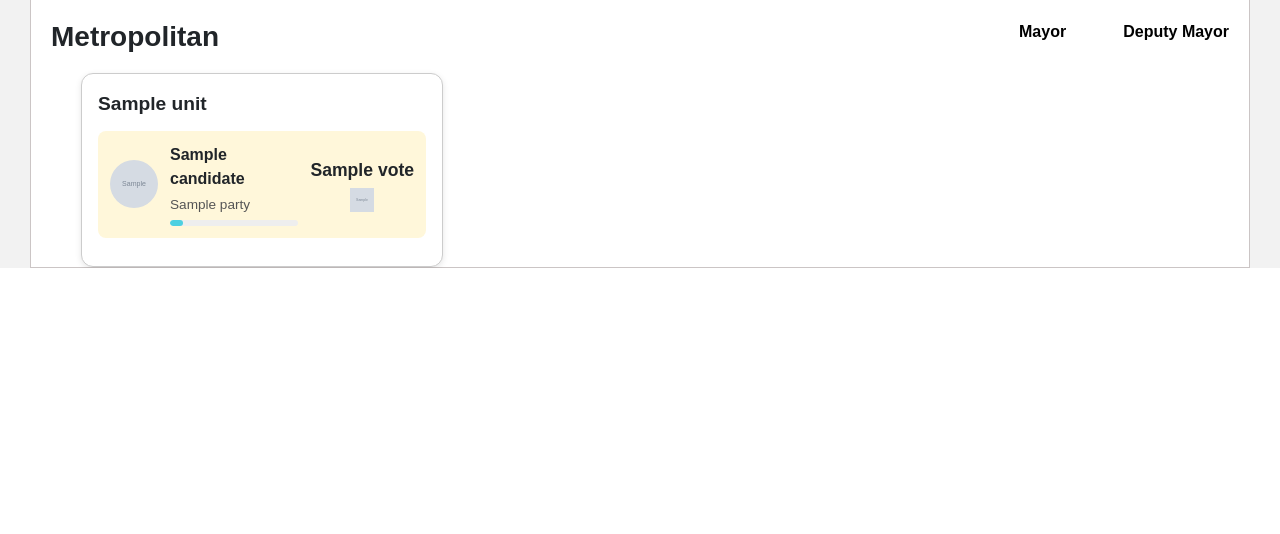
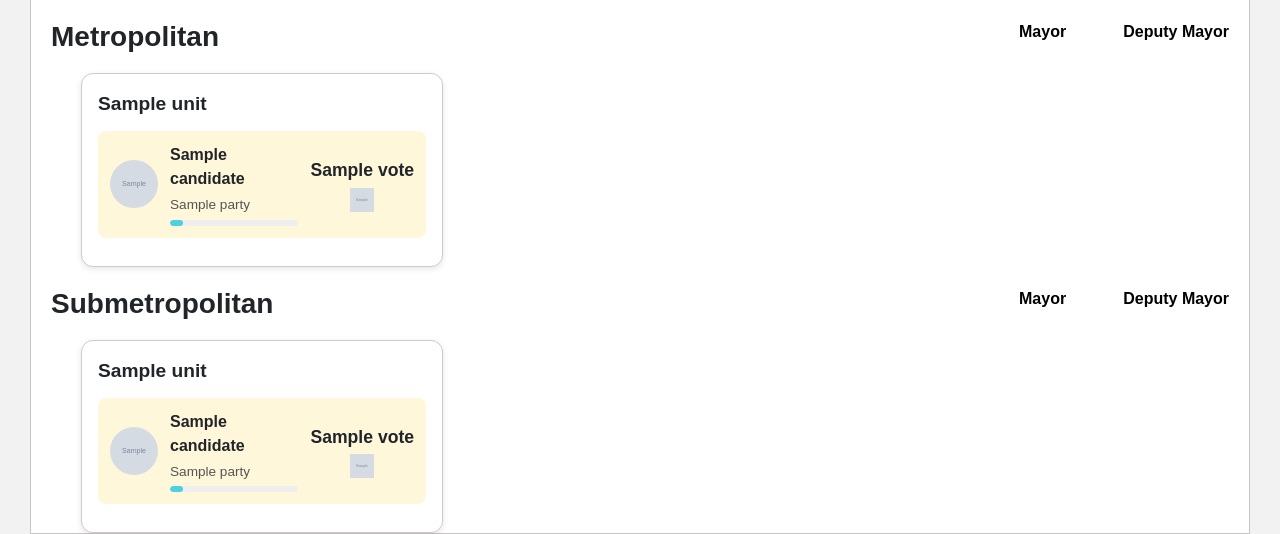
Before and after one commit to nepllertechnology/missionelection, a Django app: template templates/app_main/home.html in a window 1280 px wide. Shown: the part 850-1384 px from the top of the page. Before the commit the page ends 1118 px from the top, so only its background shows below. Run offline with Django 5.2, Linux system fonts and the light colour scheme; the template is opened without the code that fills it: most values are stand-ins (such as "Sample title", 1, 10 or a date in 2020); grey boxes marked "Sample" are stand-in pictures.

Commit message:
feat: Subemetropolitan added

```diff
--- a/app_main/utils.py
+++ b/app_main/utils.py
@@ -14,10 +14,10 @@ def top2(candidates):
 
 def metroAndsubmetro():
     metro_mayor_candidates=Candidate.objects.filter(position='Mayor',local_unit__type='Metropolitan').order_by('local_unit', '-vote').values('local_unit','name','party','party__logo','vote','photo')
-    metro_Dmayor_candidates=Candidate.objects.filter(position='Deputy Mayor',local_unit__type='Metropolitan').order_by('local_unit', '-vote').values('local_unit','party','name','vote','photo')
+    metro_Dmayor_candidates=Candidate.objects.filter(position='Deputy Mayor',local_unit__type='Metropolitan').order_by('local_unit', '-vote').values('local_unit','party','name','vote','photo','party__logo')
 
-    submetro_mayor_candidates=Candidate.objects.filter(position='Mayor',local_unit__type='Sub Metropolitan').order_by('local_unit', '-vote').values('local_unit','name','party','vote','photo')
-    submetro_Dmayor_candidates=Candidate.objects.filter(position='Deputy Mayor',local_unit__type='Sub Metropolitan').order_by('local_unit', '-vote').values('local_unit','name','party','vote','photo')
+    submetro_mayor_candidates=Candidate.objects.filter(position='Mayor',local_unit__type='Submetropolitan').order_by('local_unit', '-vote').values('local_unit','name','party','vote','photo','party__logo')
+    submetro_Dmayor_candidates=Candidate.objects.filter(position='Deputy Mayor',local_unit__type='Submetropolitan').order_by('local_unit', '-vote').values('local_unit','name','party','vote','photo','party__logo')
 
     top2_metro_mayor = top2(metro_mayor_candidates)
     top2_metro_Dmayor = top2(metro_Dmayor_candidates)
--- a/templates/app_main/home.html
+++ b/templates/app_main/home.html
@@ -58,16 +58,60 @@
 
     <!-- Layout Section -->
     <div class="metrobox">
+        <!-- Metropolitan -->
         <div class="big">
             <h3>Metropolitan</h3>
             <div class="small">
-                <a href=""><p>Mayor</p></a>
-                <a href=""><p>Deputy Mayor</p></a>
+                <a href="">
+                    <p>Mayor</p>
+                </a>
+                <a href="">
+                    <p>Deputy Mayor</p>
+                </a>
 
             </div>
         </div>
         <div class="flexbox">
             {% for unit, candidates in top2_metro_mayor.items %}
+            <div class="election-card">
+                <div class="municipality-name">{{ unit }}</div>
+
+                {% for candidate in candidates %}
+                <div class="candidate {% if forloop.first %}leading{% endif %}">
+                    <img src="{{ candidate.photo }}" alt="{{ candidate.name }}" class="candidate-img">
+                    <div class="candidate-info">
+                        <strong>{{ candidate.name }}</strong>
+                        <p>{{ candidate.party}}</p>
+                        <div class="progress-bar">
+                            <div class="progress {% if forloop.first %}blue{% else %}green{% endif %}"
+                                style="width: 10%;"></div>
+                        </div>
+                    </div>
+                    <div class="votes-party">
+                        <div class="votes">{{ candidate.vote }}</div>
+                        <img src="{{ candidate.party__logo }}" alt="{{ candidate.party }}" class="party-logo">
+                    </div>
+                </div>
+                {% endfor %}
+            </div>
+            {% endfor %}
+        </div>
+
+        <!-- Submetropolitan -->
+        <div class="big">
+            <h3>Submetropolitan</h3>
+            <div class="small">
+                <a href="">
+                    <p>Mayor</p>
+                </a>
+                <a href="">
+                    <p>Deputy Mayor</p>
+                </a>
+
+            </div>
+        </div>
+        <div class="flexbox">
+            {% for unit, candidates in top2_submetro_mayor.items %}
             <div class="election-card">
                 <div class="municipality-name">{{ unit }}</div>
 
```
Also changed, not shown: db.sqlite3, images/candidate_photo/20231211_092712.jpg (added), images/candidate_photo/IMG_20231209_144755.jpg (added), 2 other files. Lines whose indentation alone changed are shown as unchanged.
